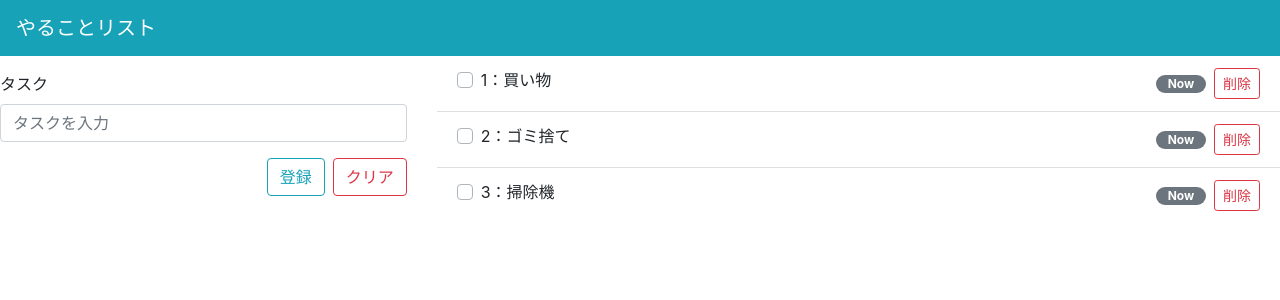
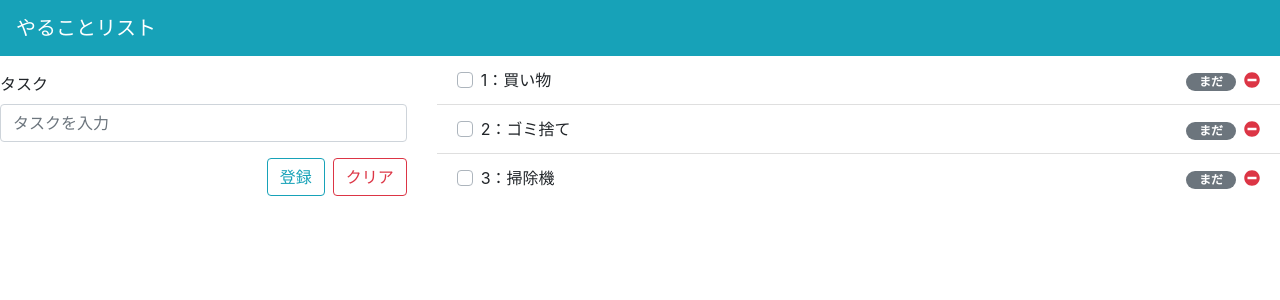
Before and after one commit to kyoruni/vue-sand-box, a Vue app: page /todo in a window 1280 px wide. Shown: the top 300 px of the page. Built offline with nearby package versions, Linux system fonts and the light colour scheme.

Commit message:
:wrench: #1 削除ボタンはアイコンにする

```diff
--- a/src/views/Todo.vue
+++ b/src/views/Todo.vue
@@ -36,14 +36,12 @@
               </div>
               <div class="text-right">
                 <b-badge pill v-if="task.done === false" class="task-label mr-2">
-                  Now
+                  まだ
                 </b-badge>
                 <b-badge pill v-if="task.done === true" variant="success" class="task-label mr-2">
-                  Done
+                  完了
                 </b-badge>
-                <b-button type="button" variant="outline-danger" size="sm" @click="deleteButton(task)">
-                  削除
-                </b-button>
+                <font-awesome-icon icon="minus-circle" @click="deleteButton(task)" class="text-danger delete-button" />
               </div>
             </div>
           </b-list-group-item>
@@ -97,4 +95,9 @@ export default {
 .done {
   color: #ccc;
 }
+
+.delete-button:hover {
+  opacity: 0.6;
+  transition-duration: 0.3s;
+}
 </style>
```
